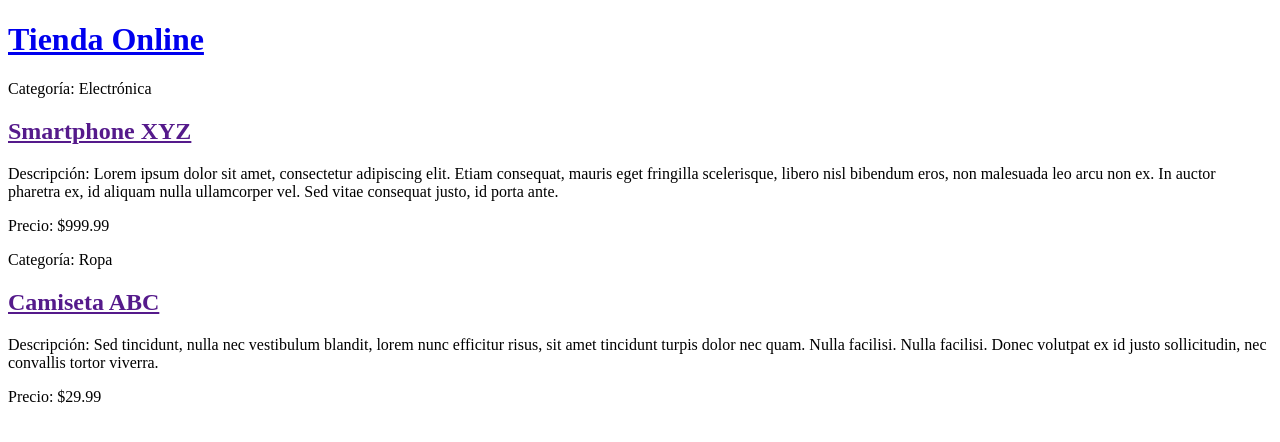
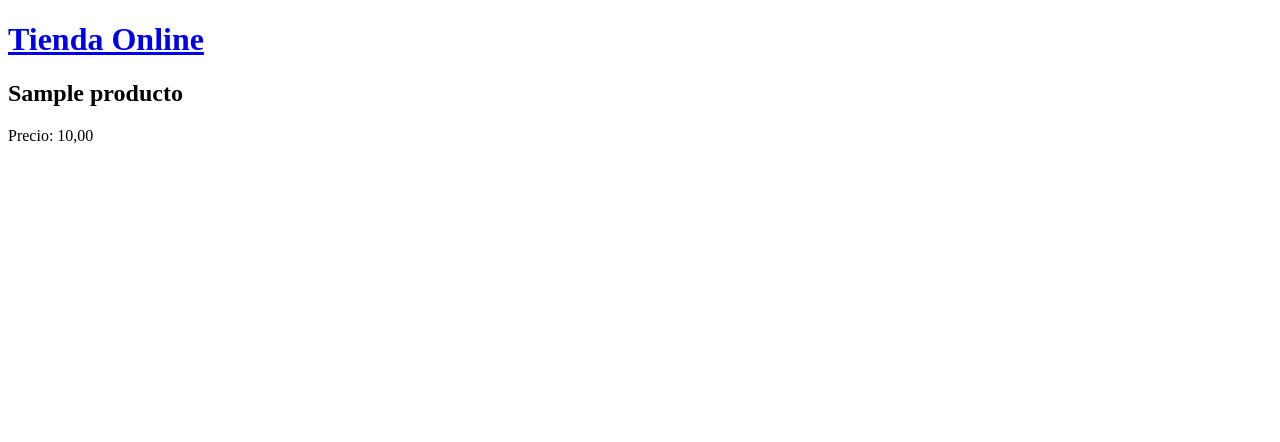
Before and after one commit to matizaidan/tienda_online, a Django app: page / in a window 1280 px wide. Shown: the top 442 px of the page. Run offline with Django 5.2, Linux system fonts and the light colour scheme; tables that the repository leaves empty hold one stand-in row (values such as "Sample post").

Commit message:
Agregando for producto in productos

```diff
--- a/tienda/templates/tienda/producto_list.html
+++ b/tienda/templates/tienda/producto_list.html
@@ -9,19 +9,12 @@
     <div>
         <h1><a href="/">Tienda Online</a></h1>
     </div>
-
     <div>
-        <p>Categoría: Electrónica</p>
-        <h2><a href="">Smartphone XYZ</a></h2>
-        <p>Descripción: Lorem ipsum dolor sit amet, consectetur adipiscing elit. Etiam consequat, mauris eget fringilla scelerisque, libero nisl bibendum eros, non malesuada leo arcu non ex. In auctor pharetra ex, id aliquam nulla ullamcorper vel. Sed vitae consequat justo, id porta ante.</p>
-        <p>Precio: $999.99</p>
-    </div>
-
-    <div>
-        <p>Categoría: Ropa</p>
-        <h2><a href="">Camiseta ABC</a></h2>
-        <p>Descripción: Sed tincidunt, nulla nec vestibulum blandit, lorem nunc efficitur risus, sit amet tincidunt turpis dolor nec quam. Nulla facilisi. Nulla facilisi. Donec volutpat ex id justo sollicitudin, nec convallis tortor viverra.</p>
-        <p>Precio: $29.99</p>
+        {% for producto in productos %}
+            <h2>{{ producto.nombre }}</h2>
+            <p>Precio: {{ producto.precio }}</p>
+            <!-- Agrega más campos según sea necesario -->
+        {% endfor %}
     </div>
 </body>
 </html>
--- a/tienda/views.py
+++ b/tienda/views.py
@@ -1,6 +1,11 @@
+from .models import Producto
 from django.shortcuts import render
-from .models import Producto
 
 def producto_list(request):
     productos = Producto.objects.all()
-    return render(request, 'tienda/producto_list.html', {'producto': productos})
+
+    # Imprimir los productos en la consola
+    for producto in productos:
+        print(producto.nombre)  # O cualquier otro campo que desees imprimir
+
+    return render(request, 'tienda/producto_list.html', {'productos': productos})
```
